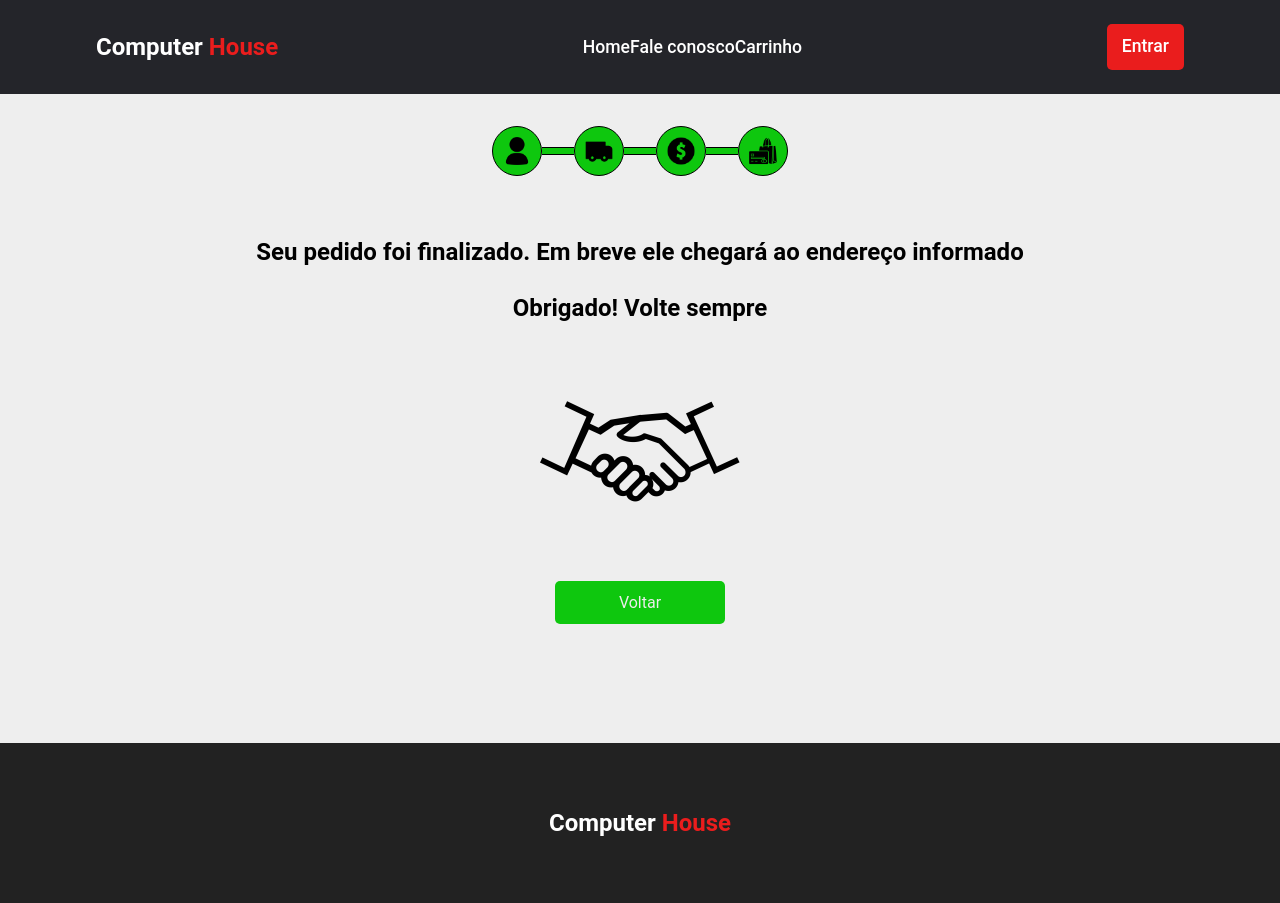
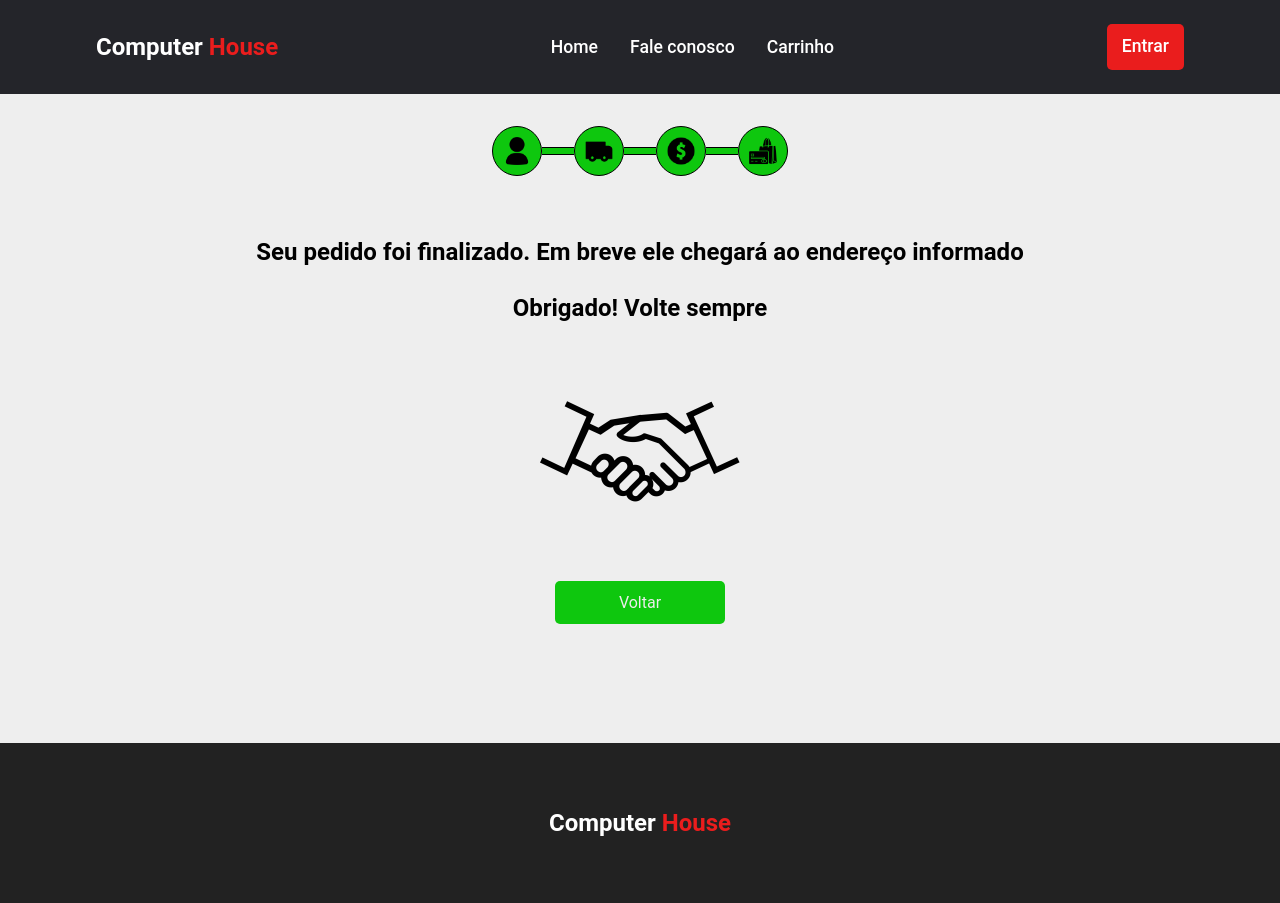
Before and after one commit to NatanTeixeiraVieira/computer-house, a plain HTML site: page finish.html in a window 1280 px wide. Drawn offline with Linux system fonts and the light colour scheme.

Commit message:
style: Fix background color from main

```diff
--- a/assets/css/global-styles.css
+++ b/assets/css/global-styles.css
@@ -8,6 +8,7 @@
 
 main {
   min-height: calc(100vh - 6rem - 10rem);
+  background-color: #eee;
 }
 
 @media screen and (max-width: 1020px) {
--- a/assets/css/header.css
+++ b/assets/css/header.css
@@ -48,6 +48,8 @@ h1 {
   text-decoration: none;
   font-size: 1.15rem;
   font-weight: 400;
+  margin: 0 1rem;
+  padding: 0;
 }
 
 .login-button button {
--- a/assets/css/index.css
+++ b/assets/css/index.css
@@ -43,7 +43,6 @@
 }
 
 .home .main .products {
-  background-color: #eee;
   padding: 2rem;
 }
 
```
